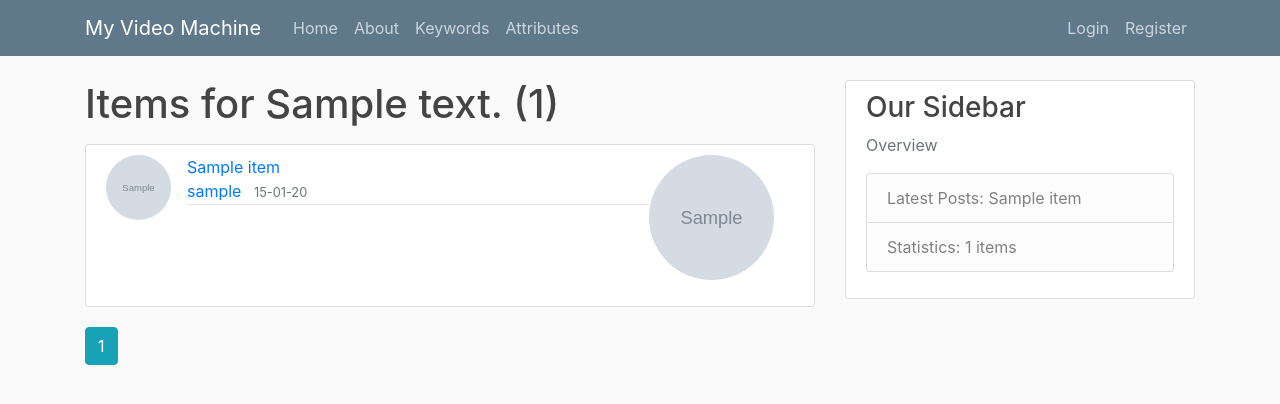
After one commit to aschroff/myImageAnalyzer, a Flask app: a page that uses mvm/templates/layout.html in a window 1280 px wide. The commit adds this page. Shown: the top 404 px of the page. Run offline with Flask 2, Linux system fonts and the light colour scheme; tables that the repository leaves empty hold one stand-in row (values such as "Sample post"); grey boxes marked "Sample" are stand-in pictures; some libraries are stand-ins or nearby versions.

Commit message:
Attributübersicht und AtrItem Seite funktioniert inklusive pagination

```diff
--- a/mvm/analytics/routes.py
+++ b/mvm/analytics/routes.py
@@ -4,7 +4,7 @@ from flask_login import current_user, login_required
 from flask_babel import gettext
 from mvm import db, rekognition
 from mvm.items.forms import CreateItemForm
-from mvm.models import User, Item, ItemKeyword, Keyword
+from mvm.models import User, Item, ItemKeyword, Keyword, Person, Attribute, PersonAttribute
 from mvm.items.utils import save_item, save_thumbnail, get_image_from_file
 from sqlalchemy import func
 
@@ -28,3 +28,19 @@ def keyword_items(keywordtextname):
     item_keywords = ItemKeyword.query.filter_by(reference=keyword).order_by(ItemKeyword.date_analysis.desc()).paginate(page=page, per_page=4)
     itemsall = Item.query.order_by(Item.date_posted.desc()).all()
     return render_template('keyword_items.html', item_keywords=item_keywords, keyword=keyword, itemsall=itemsall)
+
+@analytics.route("/attributes")
+def attributes():
+    page = request.args.get('page', 1, type=int)
+    attributestest = db.session.query(func.count(PersonAttribute.person_id).label('countpersons'), Attribute.id, Attribute.attributetextname).group_by(PersonAttribute.attribute_id).join(Attribute)
+    a = attributestest.paginate(page=page, per_page=10)
+    itemsall = Item.query.order_by(Item.date_posted.desc()).all()
+    return render_template('attributes.html', attributes=a, itemsall=itemsall)
+
+@analytics.route("/attribute/<string:attributetextname>")
+def attribute_items(attributetextname):
+    page = request.args.get('page', 1, type=int)
+    attribute = Attribute.query.filter_by(attributetextname=attributetextname).first_or_404()
+    attributeitems = Item.query.join(Person).join(PersonAttribute).filter_by(attribute_id = attribute.id).distinct().paginate(page=page, per_page=4)
+    itemsall = Item.query.order_by(Item.date_posted.desc()).all()
+    return render_template('attribute_items.html', attributeitems=attributeitems, attribute=attribute, itemsall=itemsall)
--- a/mvm/models.py
+++ b/mvm/models.py
@@ -81,7 +81,7 @@ class Person(db.Model):
     AgeLow = db.Column(db.Integer, nullable=False, default=0)
     AgeHigh = db.Column(db.Integer, nullable=False, default=999)
     def __repr__(self):
-        return f"Person('{self.date_analysis, self.item_id, self.attribute_id}')"
+        return f"Person('{self.date_analysis, self.item_id}')"
 
 class Attribute(db.Model):
     id = db.Column(db.Integer, primary_key=True)
--- /dev/null
+++ b/mvm/templates/attribute_items.html
@@ -0,0 +1,28 @@
+{% extends "layout.html" %}
+{% block content %}
+<h1 class="mb-3">Items for {{ attribute.attributetextname }} ({{ attributeitems.total }})</h1>
+    {% for itemattribute in attributeitems.items %}
+        <article class="media content-section">
+          <img class="rounded-circle article-img" src="{{ url_for('static', filename='images/profile_pics/' + itemattribute.owner.image_file) }}">
+          <div class="media-body">
+            <div class="article-metadata">
+              <a class="mr-2" href="{{ url_for('items.item', item_id=itemattribute.id) }}">{{ itemattribute.itemname}}</a><br>
+              <a class="mr-2" href="{{ url_for('items.user_items', username=itemattribute.owner.username) }}">{{ itemattribute.owner.username}}</a>
+              <small class="text-muted">{{ itemattribute.date_posted.strftime('%d-%m-%y') }}</small>
+            </div>
+          </div>
+          <img class="rounded-circle account-img" src="{{ url_for('static', filename='images/thumbnails/' + itemattribute.thumbnail) }}">
+        </article>
+    {% endfor %}
+    {% for page_num in attributeitems.iter_pages(left_edge=1, right_edge=1, left_current=1, right_current=2) %}
+        {% if page_num %}
+            {% if attributeitems.page == page_num %}
+                <a class="btn btn-info mb-4" href="{{ url_for('analytics.attribute_items', attributetextname=attribute.attributetextname, page=page_num)}}">{{ page_num }}</a>
+            {% else %}
+                <a class="btn btn-outline-info mb-4" href="{{ url_for('analytics.attribute_items', attributetextname=attribute.attributetextname, page=page_num)}}">{{ page_num }}</a>
+            {% endif %}
+        {% else %}
+        ...
+        {% endif %}
+    {% endfor %}
+{% endblock content %}
--- a/mvm/templates/item.html
+++ b/mvm/templates/item.html
@@ -28,15 +28,15 @@
         {% if persons.count() > 0 %}
             <div class="col-md-6">
                 <p class='text-muted'>{{ _('Persons') }}
-                {% set personnr = 1 %}
+                {% set personnr = namespace(nr=1) %}
                 {% for person in persons %}
-                     <p class='text-muted'>{{ _('Person') }} {{ personnr }}
+                     <p class='text-muted'>{{ _('Person') }} {{ personnr.nr }}
                      <ul class="list-group">
                         {% for personattribute in personattributes[person.id] %}
                             <a class="list-group-item list-group-item-action" >{{ personattribute.referenceattribute.attributetextname }} </a>
                         {% endfor %}
                      </ul>
-                     {% set personnr = personnr +1  %}
+                     {% set personnr.nr = personnr.nr + 1  %}
                 {% endfor %}
                 </p>
             </div>
--- a/mvm/templates/layout.html
+++ b/mvm/templates/layout.html
@@ -29,6 +29,7 @@
               <a class="nav-item nav-link" href="{{ url_for('main.home') }}">{{ _('Home') }}</a>
               <a class="nav-item nav-link" href="{{ url_for('main.about') }}">{{ _('About') }}</a>
               <a class="nav-item nav-link" href="{{ url_for('analytics.keywords') }}">{{ _('Keywords') }}</a>
+              <a class="nav-item nav-link" href="{{ url_for('analytics.attributes') }}">{{ _('Attributes') }}</a>
             </div>
             <!-- Navbar Right Side -->
             <div class="navbar-nav">
```
Also changed, not shown: mvm/items/routes.py (+82 -82 lines), mvm/templates/attributes.html (added, +19 -0 lines).
